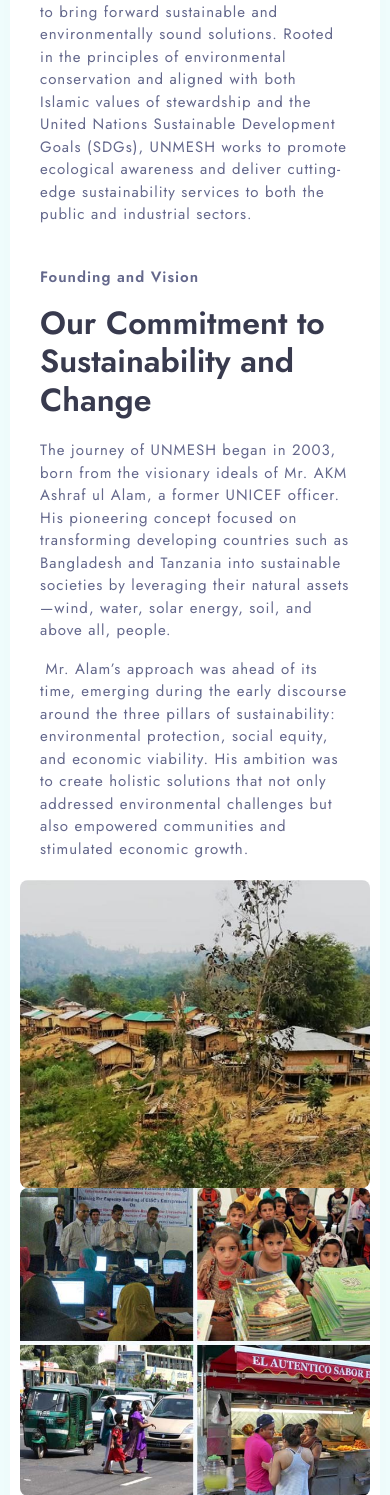
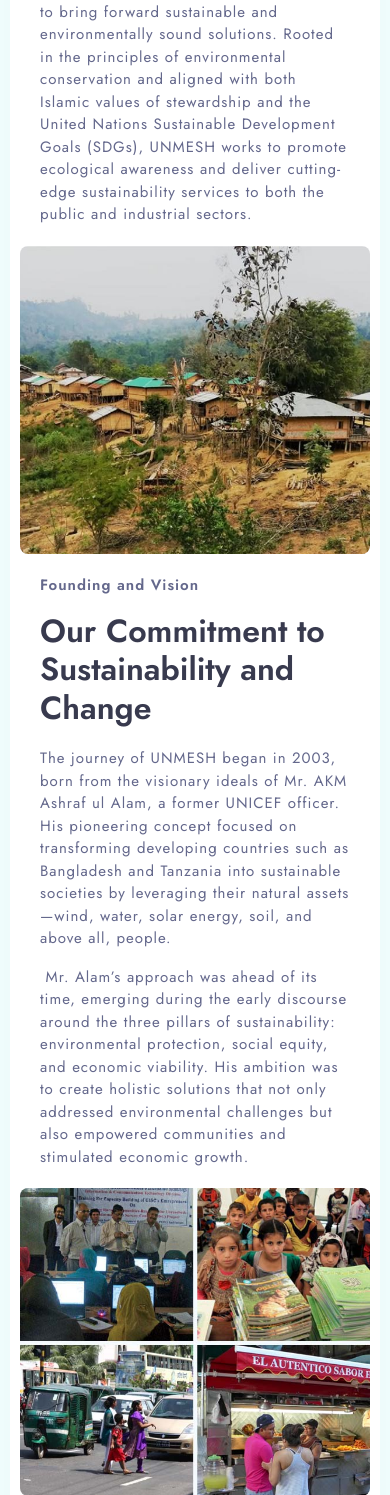
Before and after one commit to Hamim-Ally/UNMESH, a PHP site: page /about.html in a window 390 px wide. Shown: the part 2072-3567 px from the top of the page. Run offline with PHP 8.4, Linux system fonts and the light colour scheme; some libraries are stand-ins or nearby versions.

Commit message:
fix bugs

```diff
--- a/about.html
+++ b/about.html
@@ -200,7 +200,7 @@
                                 </div>
                             </div>
                         </div>
-                        <div class="row no-gutters knsl-scroll-animation">
+                        <div class="row no-gutters knsl-scroll-animation row-md-reverse">
                             <div class="col-lg-7 align-self-center">
                                 <div class="knsl-about-text">
                                     <div class="knsl-title-frame">
@@ -254,7 +254,7 @@
                                 </div>
                             </div>
                         </div>
-                        <div class="row no-gutters knsl-scroll-animation mt-40">
+                        <div class="row no-gutters knsl-scroll-animation mt-40 row-md-reverse">
                             <div class="col-lg-8">
                                 <div class="knsl-about-text"
                                     style="justify-content: left !important; padding-bottom: 0;">
--- a/css/style.css
+++ b/css/style.css
@@ -544,11 +544,19 @@ grid
   .knsl-grid-sizer,
   .knsl-masonry-grid-item {
     width: 50% !important; } }
+
+    .row-md-reverse {
+  display: flex;
+  flex-direction: unset;
+  }
 @media (max-width: 768px) {
   /* line 484, ../scss/_common.scss */
   .knsl-grid-sizer,
   .knsl-masonry-grid-item {
     width: 100% !important; } }
+
+
+
 /***************************
 
 section transitions
@@ -882,6 +890,10 @@ top bar
   .knsl-top-bar .container .knsl-right-side {
     width: auto; } }
 @media (max-width: 992px) {
+  .row-md-reverse {
+  display: flex;           /* Ensure it's flex */
+  flex-direction: column-reverse; /* Reverse the row */
+  }
   /* line 160, ../scss/_frame.scss */
   .mb-text-center{text-align: center;}
   .knsl-top-bar {
```
